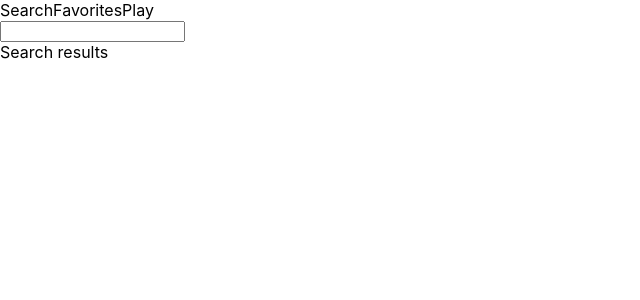
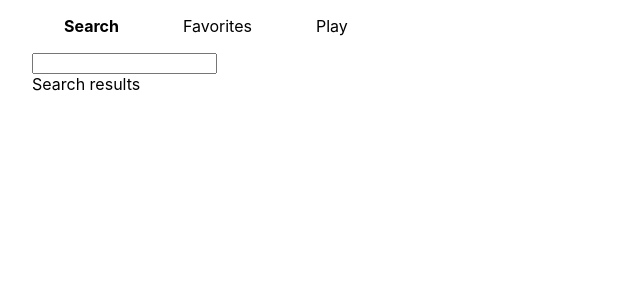
Before and after one commit to bxantus/webradio, a React (Create React App) app: page / in a window 1280 px wide. Shown: the top 300 px of the page, without its empty margins (0-640 px from the left). Built offline with nearby package versions, Linux system fonts and the light colour scheme.

Commit message:
Added minimal styling

```diff
--- a/src/index.css
+++ b/src/index.css
@@ -11,3 +11,22 @@ code {
   font-family: source-code-pro, Menlo, Monaco, Consolas, 'Courier New',
     monospace;
 }
+
+.tabs {
+  padding-top: 1em;
+  padding-bottom: 1em;
+}
+
+.tab {
+  padding-left: 2em;
+  padding-right: 2em;
+}
+
+.tab.selected {
+  font-weight: bold;
+}
+
+/* temp */
+.radio-App {
+  padding-left: 2em;
+}
```
